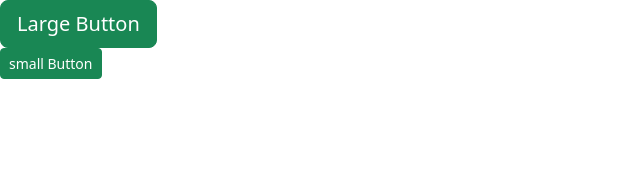
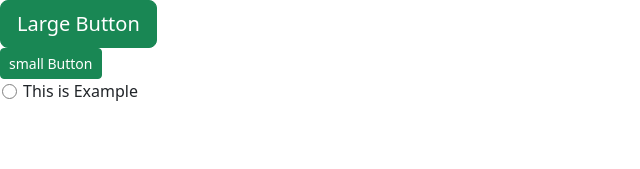
Before and after one commit to Ranjeet-singh-1/frontend-assignment_TFU, a React (Create React App) app: page / in a window 1280 px wide. Shown: the top 169 px of the page, without its empty margins (0-640 px from the left). Built offline with nearby package versions, Linux system fonts and the light colour scheme.

Commit message:
created Checkbox component

```diff
--- a/src/App.js
+++ b/src/App.js
@@ -1,10 +1,12 @@
 import React from 'react'
 import Button from './Components/Button';
+import Checkbox from './Components/Checkbox';
 function App() {
   return (
     <>
     <Button size='big' content='Large Button'/>
     <Button size='small' content='small Button'/>
+    <Checkbox label='This is Example'/>
     </>
   );
 }
--- /dev/null
+++ b/src/Components/Checkbox.css
@@ -0,0 +1,29 @@
+div.check{
+    display: flex;
+    /* justify-content: center; */
+    align-items: center;
+}
+input{
+    appearance: none;
+    -webkit-appearance: none;
+    height: 15px;
+    width: 15px;
+    border: solid gray 1px;
+    border-radius: 50%;
+    margin: 0 2px;
+}
+input:hover{
+    border: solid rgb(76, 73, 73) 1px;
+    cursor: pointer;
+}
+input:checked{
+    background-color: #198754 ;
+    border-width: 0;
+}
+
+label{
+    position: relative;
+    top: -0.5px;
+    margin-left: 4px;
+    cursor: pointer;
+}
--- /dev/null
+++ b/src/Components/Checkbox.jsx
@@ -0,0 +1,13 @@
+import React from 'react'
+import './Checkbox.css'
+
+function Checkbox(props) {
+  return (
+    <div className='check'>
+      <input type="checkbox" name="" id="checkbox" />
+      <label htmlFor="checkbox">{props.label}</label>
+    </div>
+  )
+}
+
+export default Checkbox
```
Also changed, not shown: src/Components/Checkbox.tsx (deleted).
